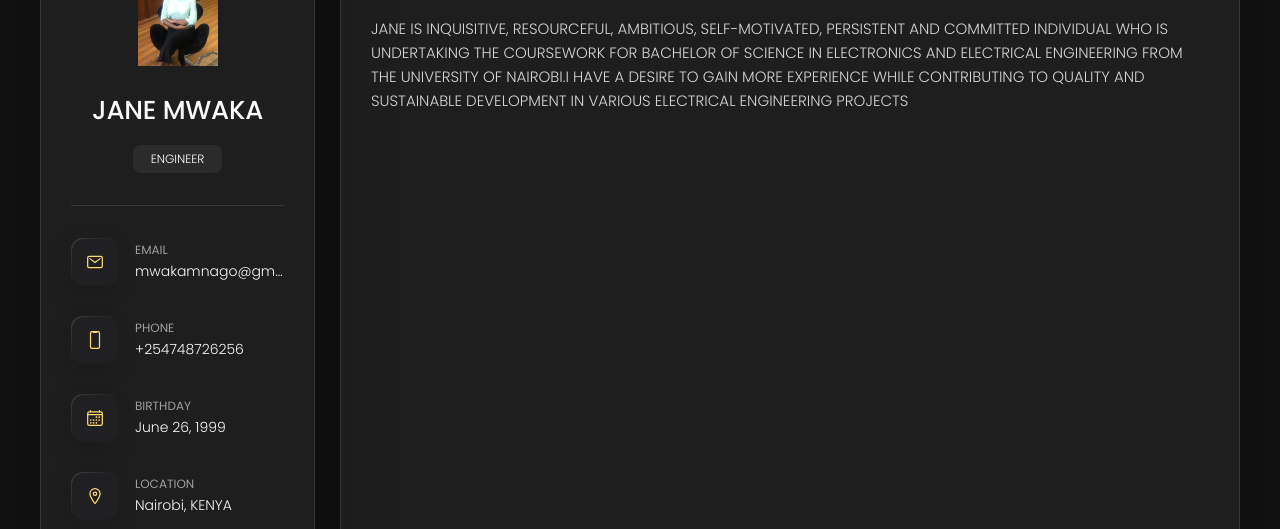
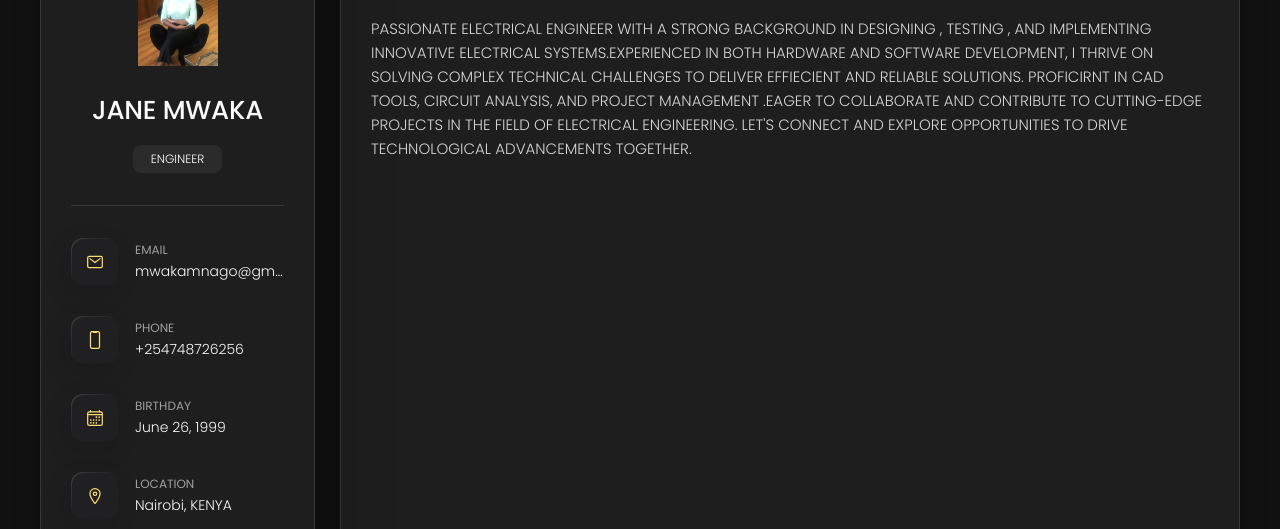
Before and after one commit to MwakaJ/MwakaJ.github.io, a plain HTML site: page index.html in a window 1280 px wide. Shown: the part 162-691 px from the top of the page. Drawn offline with nearby package versions, Linux system fonts and the light colour scheme.

Commit message:
this is my portforlio

```diff
--- a/index.html
+++ b/index.html
@@ -215,8 +215,7 @@
                 <section class="about-text">
 
                     <p>
-                        JANE IS INQUISITIVE, RESOURCEFUL, AMBITIOUS, SELF-MOTIVATED, PERSISTENT AND COMMITTED INDIVIDUAL WHO IS UNDERTAKING THE COURSEWORK FOR BACHELOR OF SCIENCE IN ELECTRONICS AND ELECTRICAL ENGINEERING FROM THE UNIVERSITY OF NAIROBI.I HAVE A DESIRE TO GAIN MORE
-                        EXPERIENCE WHILE CONTRIBUTING TO QUALITY AND SUSTAINABLE DEVELOPMENT IN VARIOUS ELECTRICAL ENGINEERING PROJECTS
+                        PASSIONATE ELECTRICAL ENGINEER WITH A STRONG BACKGROUND IN DESIGNING , TESTING , AND IMPLEMENTING INNOVATIVE ELECTRICAL SYSTEMS.EXPERIENCED IN BOTH HARDWARE AND SOFTWARE DEVELOPMENT, I THRIVE ON SOLVING COMPLEX TECHNICAL CHALLENGES TO DELIVER EFFIECIENT AND RELIABLE SOLUTIONS. PROFICIRNT IN CAD TOOLS, CIRCUIT ANALYSIS, AND PROJECT MANAGEMENT .EAGER TO COLLABORATE AND CONTRIBUTE TO CUTTING-EDGE PROJECTS IN THE FIELD OF ELECTRICAL ENGINEERING. LET'S CONNECT AND EXPLORE OPPORTUNITIES TO DRIVE TECHNOLOGICAL ADVANCEMENTS TOGETHER.
                     </p>
                 </section>
             </article>
```
